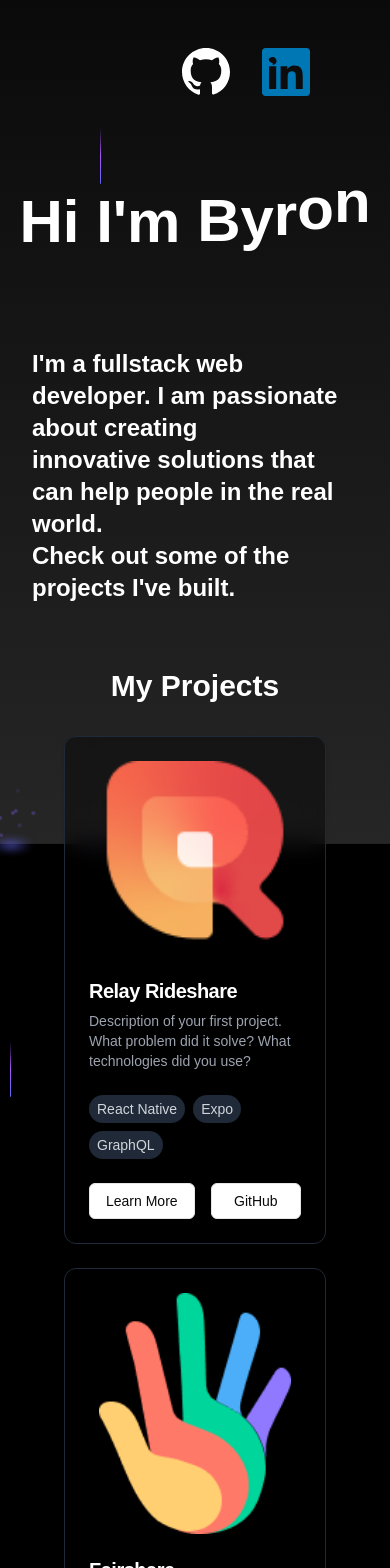
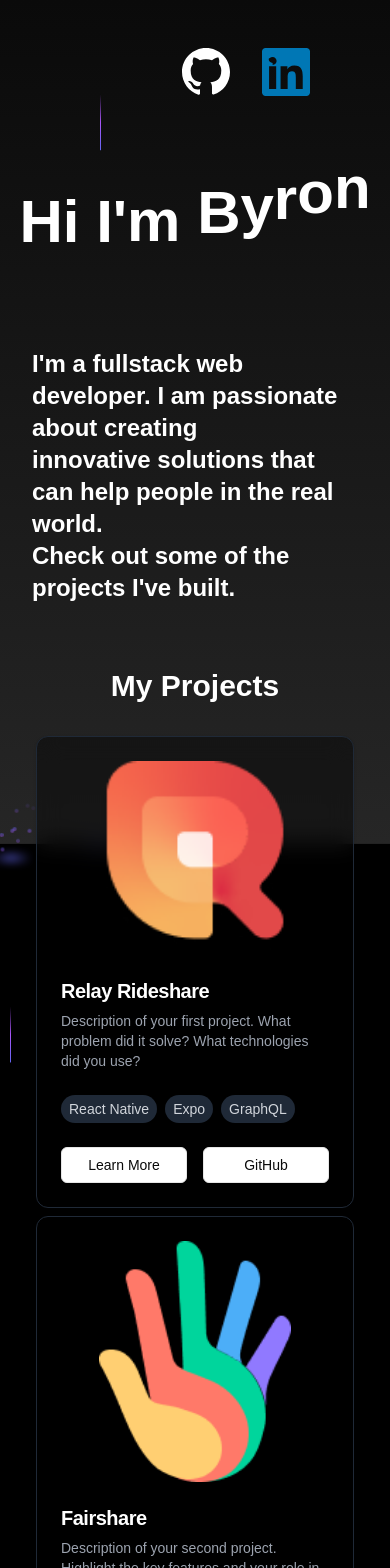
Before and after one commit to byrondray/portfolio, a Next.js app: page / in a window 390 px wide. Shown: the top 1568 px of the page. Built offline with nearby package versions, Linux system fonts and the light colour scheme.

Commit message:
fix: too much padding on mobile version. Added breakpoints for smaller devices

```diff
--- a/src/components/projectCards.tsx
+++ b/src/components/projectCards.tsx
@@ -54,11 +54,11 @@
 
 const ProjectCards = () => {
   return (
-    <div className='w-full px-8 py-16'>
+    <div className='w-full sm:px-8 py-16 px-1'>
       <h2 className='text-3xl font-bold mb-8 text-center text-white'>
         My Projects
       </h2>
-      <div className='grid grid-cols-1 md:grid-cols-2 lg:grid-cols-3 gap-6'>
+      <div className='grid grid-cols-1 md:grid-cols-2 lg:grid-cols-3 gap-2 sm:gap-6'>
         {projects.map((project, index) => (
           <Card
             key={index}
```
